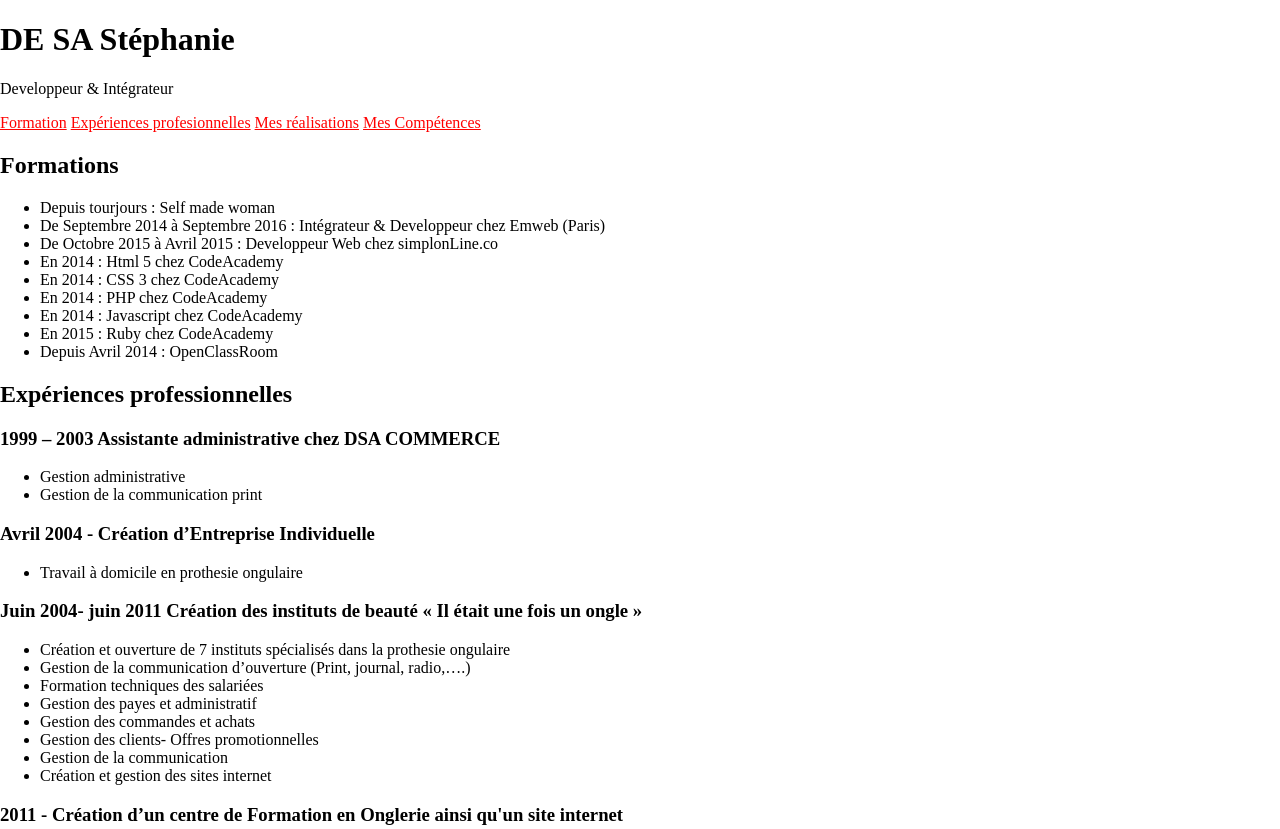
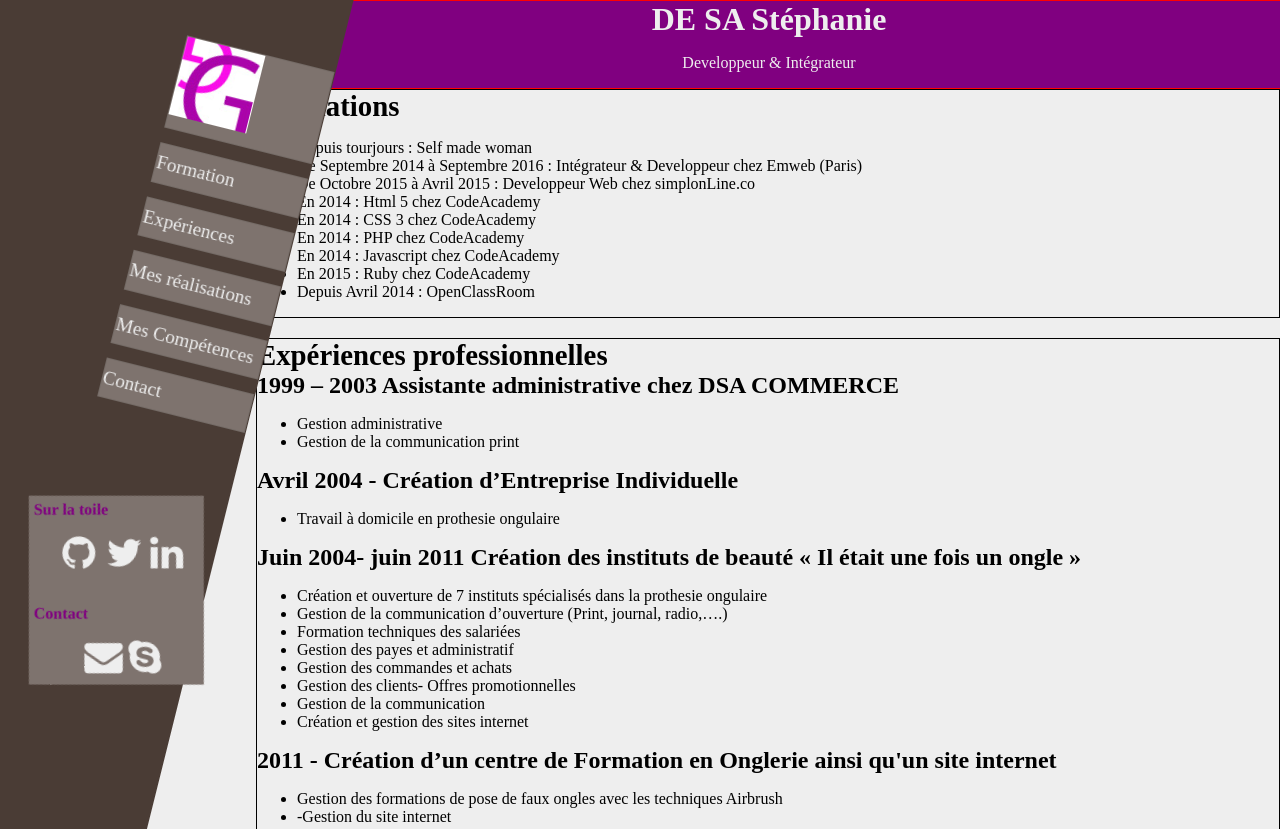
Before and after one commit to stephds01/Semaine3-Simplonline, a plain HTML site: page cv.html in a window 1280 px wide. Shown: the top 829 px of the page. Drawn offline with Linux system fonts and the light colour scheme.

Commit message:
nav + header

```diff
--- a/cv.html
+++ b/cv.html
@@ -8,17 +8,31 @@
     </head>
 
     <body>
-        <div class="container"></div>
+        <div class="container">
             <header>
                 <h1>DE SA Stéphanie</h1>
                 <p>Developpeur & Intégrateur</p>
             </header>
 
             <nav>
+                <a href="#"><img src="images/logo_fnac_80x80.jpg" class="logo"/></a>
                 <a href="#formations">Formation</a>
-                <a href="#professionnelles">Expériences profesionnelles</a>
+                <a href="#professionnelles">Expériences</a>
                 <a href="#realisations">Mes réalisations</a>
                 <a href="#competences">Mes Compétences</a>
+                <a href="#Contact">Contact</a>
+
+                <div class="contact">
+                    <h4>Sur la toile</h4>
+                        <a href="https://github.com/stephds01"><i class="fa fa-github fa-2x"></i></a>
+                        <a href="https://twitter.com/StephDe_Sa"><i class="fa fa-twitter fa-2x"></i></a>
+                        <a href="https://www.linkedin.com/profile/view?id=AAIAABXwYhUBLQ8GzVoKgF2HJ_M-MtPYaLaXoDM&trk=nav_responsive_tab_profile_pic"><i class="fa fa-linkedin fa-2x"></i></a>
+
+                    <h4>Contact</h4>
+                            <a href="mailto:stephds01@gmail.com"><i class="fa fa-envelope fa-2x"></i></a>
+                            <a href="mailto:stephds01@gmail.com"><i class="fa fa-skype fa-2x"></i></a>
+                </div>
+
             </nav>
 
             <main>
@@ -118,6 +132,7 @@
 
                 <section id="competences">
                     <h2>Mes compétences</h2>
+                        <div class="langage">
                             <ul>
                                 <li><i class="fa fa-html5 fa-2x"></i> Html 5</li>
                                 <li><i class="fa fa-css3 fa-2x"></i> CSS3</li>
@@ -128,37 +143,54 @@
                                 <li><i class="fa fa-laravel fa-2x"></i> Laravel</li>
                                 <li><i class="fa fa-angular fa-2x"></i> Angular</li>
                                 <li><i class="fa fa-ruby fa-2x"></i> Ruby</li>
-                        <li><i class="fa fa-Photoshop fa-2x"></i> Photoshop</li>
-                        <li><i class="fa fa-in vision fa-2x"></i> InVision</li>
-                        <li><i class="fa fa-ruby fa-2x"></i> Ruby</li>
-                        <li><i class="fa fa-github fa-2x"></i> GitHub</li>
-                        <li><i class="fa fa-git fa-2x"></i> Git</li>
-                        <li><i class="fa fa-vim fa-2x"></i> Vim</li>
-                        <li><i class="fa fa-slack fa-2x"></i> Slack</li>
-                        <li><i class="fa fa-trello fa-2x"></i> Trello</li>
+                            </ul>
+                        </div>
+
+                        <div class="cms">
+                            <ul>
                                 <li><i class="fa fa-drupal fa-2x"></i> Drupal</li>
                                 <li><i class="fa fa-wordpress fa-2x"></i> Wordpress</li>
                                 <li><i class="fa fa-joomla fa-2x"></i> Joomla</li>
                                 <li><i class="fa fa-prestashop fa-2x"></i> Prestashop</li>
                                 <li><i class="fa fa-magento fa-2x"></i> Magento</li>
                             </ul>
+                        </div>
+
+                        <div class="outil">
+                            <ul>
+                                <li><i class="fa fa-github fa-2x"></i> GitHub</li>
+                                <li><i class="fa fa-git fa-2x"></i> Git</li>
+                                <li><i class="fa fa-vim fa-2x"></i> Vim</li>
+                                <li><i class="fa fa-slack fa-2x"></i> Slack</li>
+                                <li><i class="fa fa-trello fa-2x"></i> Trello</li>
+                            </ul>
+                        </div>
+
+                        <div class="logiciel">
+                            <ul>
+                                <li><i class="fa fa-Photoshop fa-2x"></i> Photoshop</li>
+                                <li><i class="fa fa-Illustrator fa-2x"></i> Photoshop</li>
+                                <li><i class="fa fa-in vision fa-2x"></i> InVision</li>
+
+                            </ul>
+                        </div>
                 </section>
 
             </main>
+            <div class="clear"></div>
+            <footer>
+                <!--<div class="contact">-->
+                <!--    <h4>Contact</h4>-->
+                <!--        <a href="mailto:stephds01@gmail.com"><i class="fa fa-envelope fa-2x"></i></a>-->
+                <!--        <a href="mailto:stephds01@gmail.com"><i class="fa fa-skype fa-2x"></i></a>-->
+                <!--    <h4>Sur la toile</h4>    -->
+                <!--        <a href="https://github.com/stephds01"><i class="fa fa-github fa-2x"></i></a>-->
+                <!--        <a href="https://twitter.com/StephDe_Sa"><i class="fa fa-twitter fa-2x"></i></a>-->
+                <!--        <a href="https://www.linkedin.com/profile/view?id=AAIAABXwYhUBLQ8GzVoKgF2HJ_M-MtPYaLaXoDM&trk=nav_responsive_tab_profile_pic"><i class="fa fa-linkedin fa-2x"></i></a>-->
+                <!--</div>-->
+                <p>@1999 -2015 De Sa Stéphanie</p>
+            </footer>
 
-            <footer>
-                <p>Stéphanie DE SA</p>
-                <p>24 Impasse de la place <br />
-                    01150 Villebois</p>
-                <p>Tel : +33 (0) 6 75 74 32 01</p>
-                <p>
-                    <a href="mailto:stephds01@gmail.com"><i class="fa fa-envelope fa-2x"></i></a>
-                    <a href="mailto:stephds01@gmail.com"><i class="fa fa-skype fa-2x"></i></a>
-                    <a href="https://github.com/stephds01"><i class="fa fa-github fa-2x"></i></a>
-                    <a href="https://twitter.com/StephDe_Sa"><i class="fa fa-twitter fa-2x"></i></a>
-                    <a href="https://www.linkedin.com/profile/view?id=AAIAABXwYhUBLQ8GzVoKgF2HJ_M-MtPYaLaXoDM&trk=nav_responsive_tab_profile_pic"><i class="fa fa-linkedin fa-2x"></i></a>
-                </p>
-            </footer>
         </div>
     </body>
 </html>
--- a/style.css
+++ b/style.css
@@ -4,41 +4,108 @@
 html, body {
     margin: 0;
     padding: 0;
+
+    background-color: #eee;
+    /*background-image: url('images/tableau_nulerique.jpg');*/
+    /*background-position: center;*/
+    /*background-repeat: no-repeat;*/
+    /*background-attachment: fixed;*/
+    /*background-size: cover;*/
 }
-h1 {}
-h2 {}
-h3 {}
-h4 {}
-h5 {}
-h6 {}
+h1 {
+    display: block;
+    font-size: 2em;
+    margin: 0;
+}
+h2 {
+    display: block;
+    font-size: 1.8em;
+    margin: 0;
+}
+h3 {
+    display: block;
+    font-size: 1.5em;
+    margin: 0;}
+h4 {
+    display: block;
+    font-size: 1em;
+    margin: 0;}
+h5 {
+    display: block;
+    font-size: 0.8em;
+    margin: 0;}
+h6 {
+    display: block;
+    font-size: 0.5em;
+    margin: 0;}
 
 
 a {
-    color: red;
-
+    color: red
+    font-size: 20px;
 }
 a:hover {
     color: purple;
 
 }
 
-
-
+.clear{clear: both}
 
 /********************************
 *          layout
 ********************************/
-.container {
-width: 100%;
-margin: auto;
+.container{
+    position: relative;
+}
+header {
+    position: relative;
+    z-index: 1;
+
+    width: 80%;
+    margin-left: 20%;
+    height:auto;
+    text-align: center;
+
+    border: 1px solid red;
+    background-color: purple;
 }
 
-header {
+nav {
+    width: 355px;
+    height: 1000px;
+
+    padding:0;
+    margin: 0;
+
+    position: fixed;
+    top: -84px;
+    left: -123px;
+    z-index :9;
+
+    background-color: rgb(74, 60, 53);
+
+    text-align: center;
+
+    padding-top: 100px;
+
+    transform: rotate(14deg);
+        -ms-transform: rotate(14deg); /* Ie*/
+        -moz-transform: rotate(14deg); /* firefox*/
+        -webkit-transform: rotate(14deg); /* safari & chrome*/
+        -o-transform: rotate(14deg); /* opera*/
+}
+
+main{
+    width: 80%;
+    margin-left: 20%;
 
 }
 
-nav {
+footer {
+    width: 80%;
+    margin-left: 20%;
 
+    background-color: purple;
 }
 
 
@@ -50,6 +117,70 @@ nav {
 ********************************/
 
 
+/*---------------------------
+*  Nav-Bar
+*----------------------------*/
+nav a{
+    width: 150px;
+
+    display: block;
+
+    margin-left: 57%;
+    margin-bottom: 15px;
+
+    background-color: #7E736E;
+    border: 1px solid #746B66;
+
+    line-height: 2;
+    text-align: left;
+    color: #eee;
+    text-decoration: none;
+    font-size: 1.2em;
+}
+
+.logo{text-align: center;}
+
+.contact{
+    margin-left: 180px;
+    margin-top: 25%;
+    text-align: center;
+    transform: rotate(-14deg);
+        background-color: #7E736E;
+}
+.contact h4{
+    margin-top: 20px;
+    margin-bottom: 10px;
+    padding: 5px;
+
+    color: purple;
+    text-align: left;
+}
+.contact a {
+    width: 20px;
+
+    display: inline-block;
+
+    margin: 0 10px;
+    background-color: transparent;
+    border: none;
+
+    text-align: center;
+
+}
+/*---------------------------
+*  Header
+*----------------------------*/
+header{
+    color: #eee;
+}
+/*---------------------------
+*  Main
+*----------------------------*/
+main section{
+    border: 1px black solid;
+    margin-bottom: 20px;
+}
+
 
 
 
```
Also changed, not shown: images/logo_fnac_80x80.jpg (added), images/tableau_nulerique.jpg (added). Lines whose indentation alone changed are shown as unchanged.
